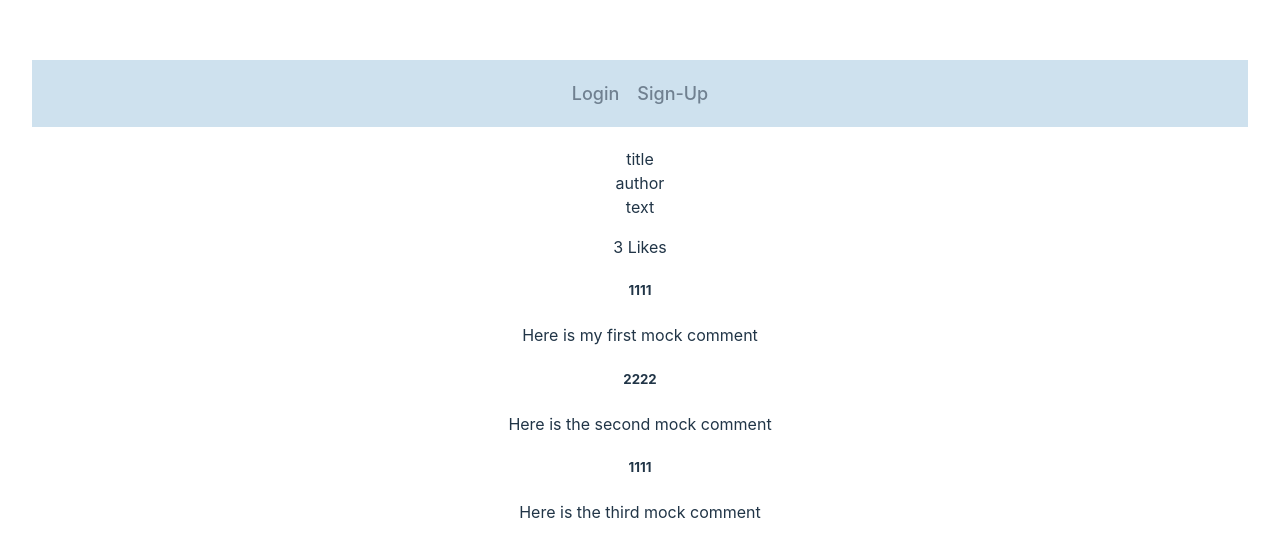
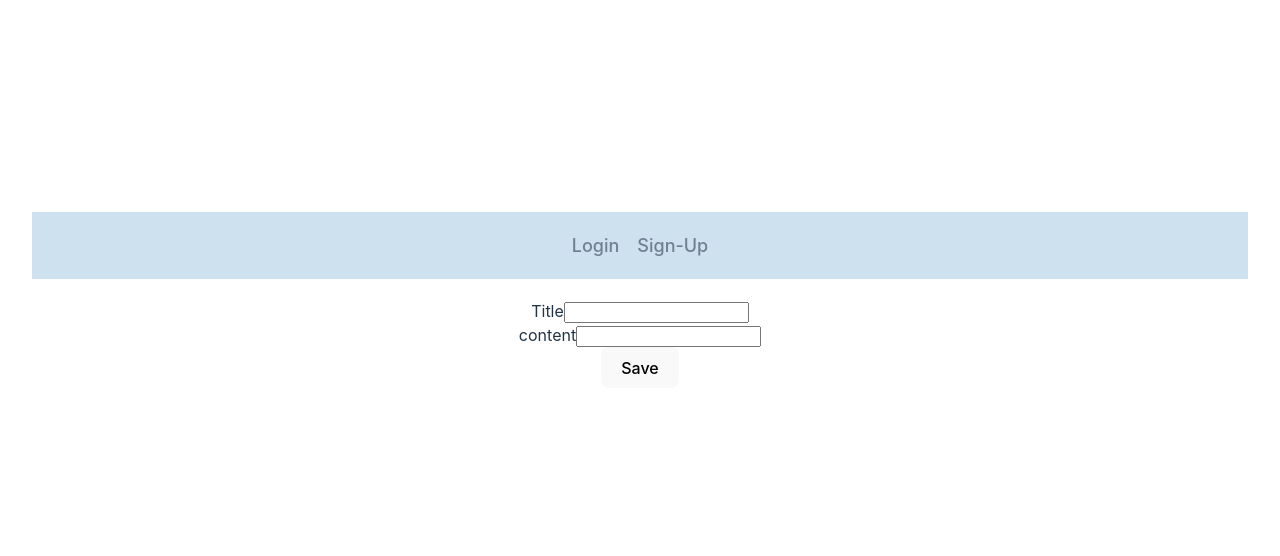
Before and after one commit to connorwarme/rop-lair, a React (Vite) app: page /post/create in a window 1280 px wide. Shown: the part 110-666 px from the top of the page. Built offline with nearby package versions, Linux system fonts and the light colour scheme.

Commit message:
Work on submit fn for createPost

```diff
--- a/src/App.jsx
+++ b/src/App.jsx
@@ -10,6 +10,7 @@ import Post from './pages/Post'
 import Temp from './components/Temp'
 import { useState, useContext } from 'react'
 import { myContext } from './contexts/Context'
+import CreatePost from './pages/CreatePost'
 
 export default function App() {
 
@@ -29,6 +30,7 @@ export default function App() {
             <Route path='/login' element={ <Login /> } />
             <Route path='/signup' element={ <SignUp /> } />
             <Route path='/profile' element={ <Profile /> } />
+            <Route path='/post/create' element={ <CreatePost /> } />
             <Route path='/post/:id' element={ <Post /> } />
             <Route />
           </Routes>
--- a/src/pages/CreatePost.jsx
+++ b/src/pages/CreatePost.jsx
@@ -1,20 +1,40 @@
-import React, { useState } from "react";
+import React, { useState, useContext } from "react";
+import axios from "axios";
+import { myContext } from "../contexts/Context";
 
 const CreatePost = () => {
   const [title, setTitle] = useState(null)
   const [content, setContent] = useState(null)
+  // need to import context
+  const { access } = useContext(myContext)
 
   const handleChange = (e, updateStateFn) => {
     updateStateFn(e.target.value)
   }
-
   const getState = () => {
     return { title: title, content: content }
   }
   const handleSubmit = (e) => {
     e.preventDefault()
     // need to write this!
+    // for some reason I'm not getting my header attached to the request. my backend receives an undefined auth header.
     const post = getState()
+    console.log(access)
+    axios.post("http://localhost:3000/createpost", {
+      headers: {
+        "Authorization": `Bearer ${access}`
+      },
+      data: {
+        title: post.title,
+        content: post.content,
+      }
+    })
+    .then(res => {
+      console.log(res)
+    })
+    .catch(err => {
+      console.log(err)
+    })
   }
 
   return (
```
